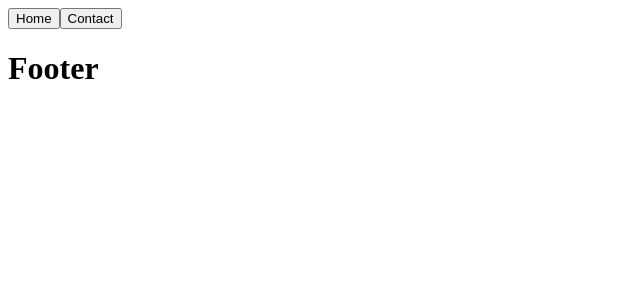
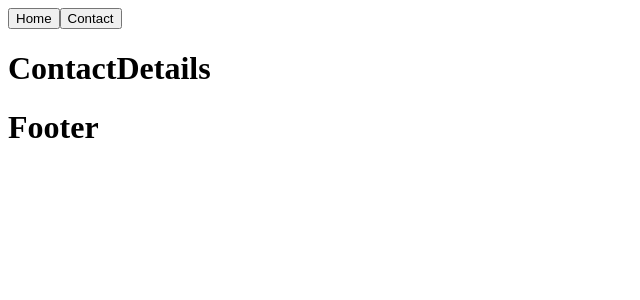
Before and after one commit to Kasra-Zafari/snapp-contacts, a React (Vite) app: page /contacts/1 in a window 1280 px wide. Before the commit this address had no page. Shown: the top 300 px of the page, without its empty margins (0-640 px from the left). Built offline with nearby package versions, Linux system fonts and the light colour scheme.

Commit message:
ContactDetails route

```diff
--- a/src/App.jsx
+++ b/src/App.jsx
@@ -5,6 +5,7 @@ import HomePage from "./components/HomePage"
 import Contacts from "./components/Contacts"
 import Layout from "./components/Layout"
 import { BrowserRouter, Routes, Route } from "react-router-dom"
+import ContactDetails from "./components/ContactDetails"
 
 function App() {
 
@@ -15,6 +16,7 @@ function App() {
         <Routes>
           <Route path="/" element={<HomePage/>}/>
           <Route path="/contacts" element={<Contacts/>}/>
+          <Route path="/contacts/:harchi" element={<ContactDetails/>}/>
         </Routes>
       </Layout>
       </BrowserRouter>
--- a/src/components/ContactDetails/index.jsx
+++ b/src/components/ContactDetails/index.jsx
@@ -1,9 +1,9 @@
 
 
-const ContactDetails = ()=>{
 
+const ContactDetails = () => {
 
-    return(
+    return (
         <h1>ContactDetails</h1>
     )
 }
```
Also changed, not shown: src/components/Contacts/index.jsx (line endings or trailing spaces).
